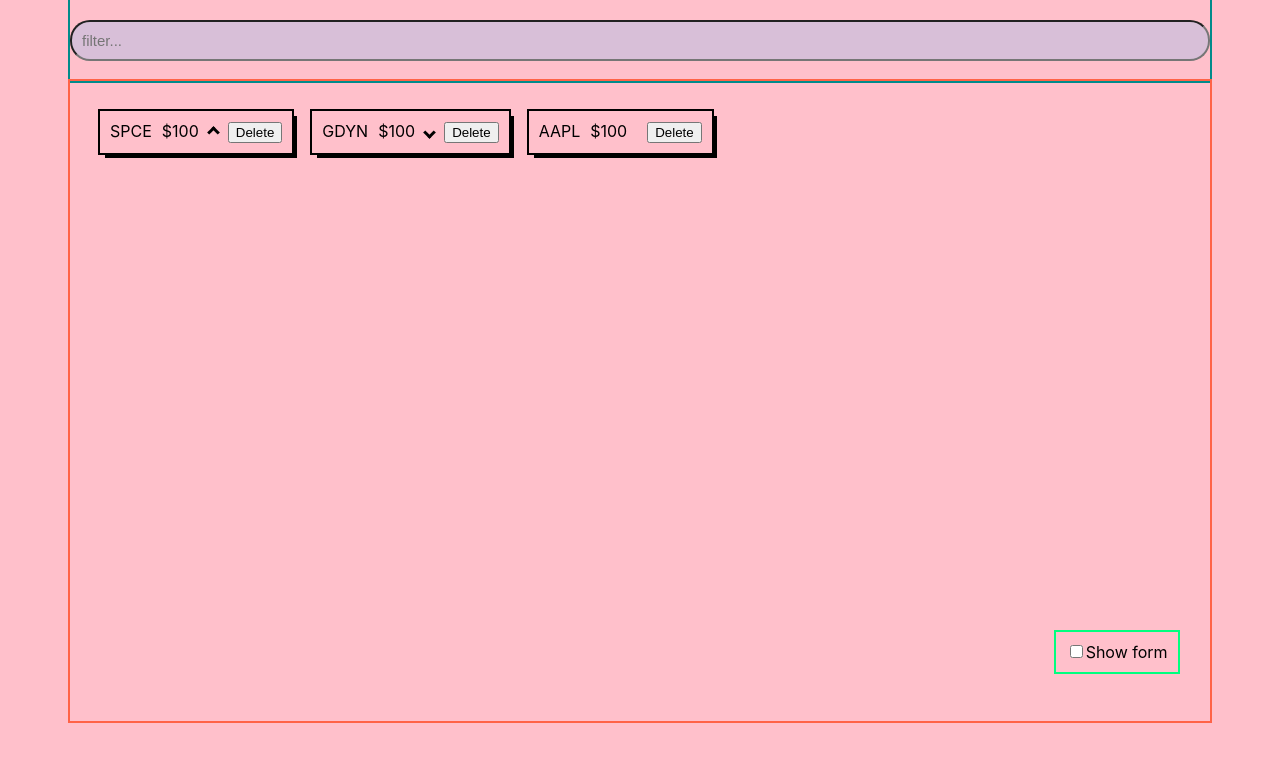
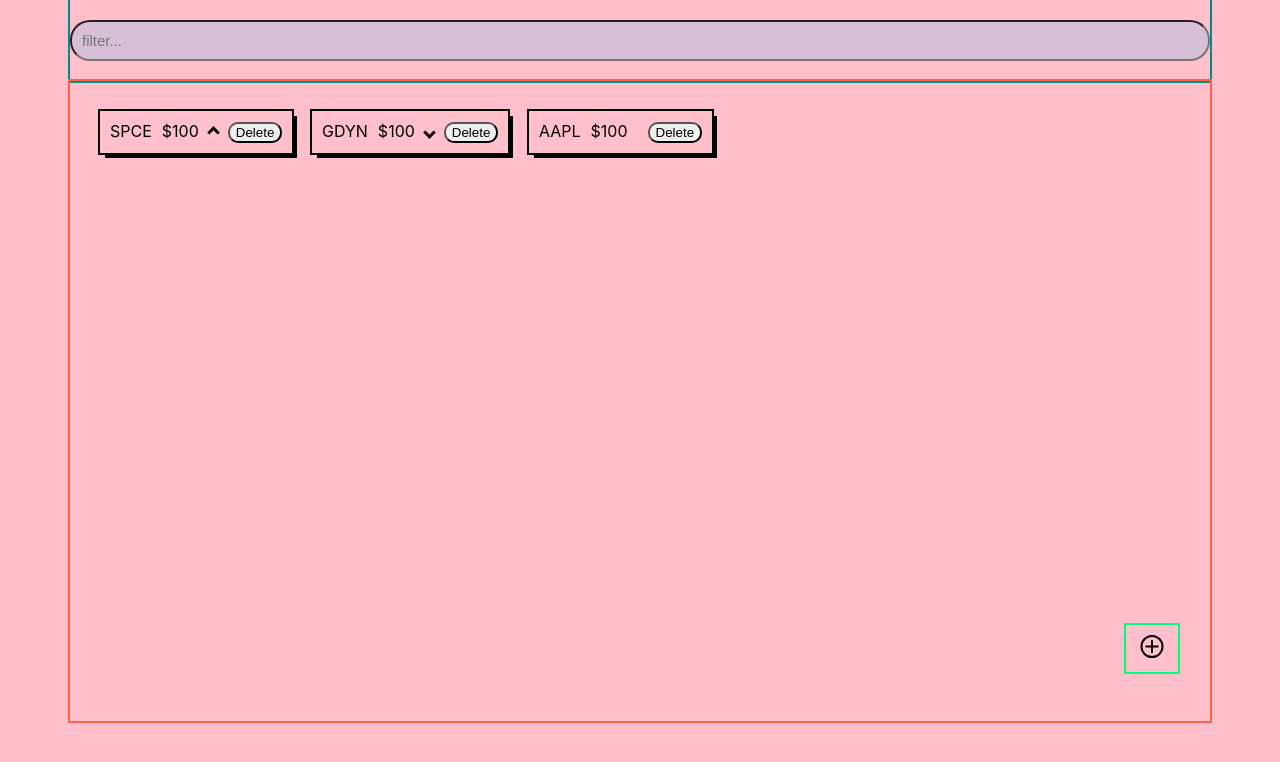
Before and after one commit to timothy-ryabikin/GridDynamicsTask, a React (Create React App) app in the folder task/: page / in a window 1280 px wide. Shown: the top 762 px of the page. Built offline with nearby package versions, Linux system fonts and the light colour scheme.

Commit message:
Added animations

```diff
--- a/task/src/App.js
+++ b/task/src/App.js
@@ -12,16 +12,16 @@
     { id: 3, name: 'AAPL', price: "100", trend: "nochange", showDelete: true },
   ]);
 
-  // аналогично componentDidUpdate - много раз
+  const [filteredTickers, setFilteredTickers] = useState([]);
+
   useEffect(() => {
-    console.log("APP useEffect");
     localStorage.setItem("key", JSON.stringify(tickers))
   });
 
   return (
     <div className="App">
-      <Filter tickers={tickers} setTickers={setTickers}></Filter>
-      <Content tickers={tickers} setTickers={setTickers}></Content>
+      <Filter tickers={tickers} setTickers={setTickers} filteredTickers={filteredTickers} setFilteredTickers={setFilteredTickers}></Filter>
+      <Content tickers={tickers} setTickers={setTickers} filteredTickers={filteredTickers} ></Content>
       <TickerForm tickers={tickers} setTickers={setTickers}></TickerForm>
     </div>
   );
--- a/task/src/Filter.js
+++ b/task/src/Filter.js
@@ -3,19 +3,36 @@
 
 function Filter(props) {
 
-    const { tickers, setTickers } = props;
+    const { tickers, setTickers, filteredTickers, setFilteredTickers } = props;
 
-    const [search, setSearch] = useState("")
+    const [search, setSearch] = useState("");
+
+    const [dummy, setDummy] = useState();
 
     const handleChangeName = (e) => {
         setSearch(e.target.value);
     }
 
+    // const filterContent = (e) => {
+    //     e.preventDefault();
+    //     const regexp = new RegExp(search, 'i');
+    //     const filter = tickers.filter(ticker => regexp.test(ticker.name));
+    //     setFilteredTickers(filter);
+    //     if (filteredTickers.length != 0) {
+    //         setTickerOrFilter(true);
+    //         console.log(filteredTickers);
+    //     }
+    //     else (setTickerOrFilter(false))
+    //     if (search == "") {
+    //         setFilteredTickers([]);
+    //         console.log(tickerOrFilter);
+    //     }
+    // }
+
     const filterContent = (e) => {
         e.preventDefault();
-        console.log("search = " + search);
         const regexp = new RegExp(search, 'i');
-        const newArr = tickers.filter(item => regexp.test(item.name));
+        const newArr = tickers.filter(ticker => regexp.test(ticker.name));
         console.log(newArr);
         setTickers(newArr);
     }
--- a/task/src/TickerForm.js
+++ b/task/src/TickerForm.js
@@ -35,8 +35,6 @@
         ])
     }
 
-
-
     return (
         <section className="ticker-form">
             {showForm &&
@@ -56,22 +54,23 @@
                             </select>
                         </div>
                         <div className="ticker-form__input">
-                            <input type="submit" value="+" />
+                            <input type="submit" value="Add ticker" className="tikcer-form__add-ticker pointer" />
                         </div>
                     </form>
                 </div>}
-            <div>
-                <div className="pointer">
-                    <input className="pointer"
+            <div className="button-show-ticker">
+                <input className="pointer show-filter"
                     id="showform"
                     type="checkbox"
                     checked={showForm}
                     value={showForm}
                     onChange={() => setShowForm(!showForm)}
                 />
-                    <label className="pointer" for="showform">Show form</label>
+                <label for="showform" className="pointer">
+                    <svg xmlns="http://www.w3.org/2000/svg" viewBox="0 0 24 24" width="32" height="23"><defs></defs><title>Add ticker</title><g id="_8.add" data-name="8.add"><circle class="cls-1" cx="12" cy="12" r="11" /><line class="cls-1" x1="12" y1="6" x2="12" y2="18" /><line class="cls-1" x1="18" y1="12" x2="6" y2="12" /></g></svg>
+                </label>
             </div>
-            </div>
+
         </section >
     )
 }
--- a/task/src/css/Content.css
+++ b/task/src/css/Content.css
@@ -1,3 +1,18 @@
+@keyframes scale-up-bl {
+    0% {
+      -webkit-transform: scale(0.5);
+              transform: scale(0.5);
+      -webkit-transform-origin: 0% 100%;
+              transform-origin: 0% 100%;
+    }
+    100% {
+      -webkit-transform: scale(1);
+              transform: scale(1);
+      -webkit-transform-origin: 0% 100%;
+              transform-origin: 0% 100%;
+    }
+  }
+
 .content{
     outline: 2px solid tomato;
     height: 80vh;
@@ -9,11 +24,24 @@
     padding: 10px;
     margin: 10px;
     box-shadow: 5px 5px;
+    animation: scale-up-bl 0.4s cubic-bezier(0.390, 0.575, 0.565, 1.000) both;
+
 }
 
 .content__item:hover{
     transition: all 0.25s;
     transform: scale(1.1);
+}
+
+.delete-ticker-button button{
+    outline: none;
+    border-radius: 10px;
+}
+
+.delete-ticker-button button:hover{
+    transition: all 0.25s;
+    transform: scale(1.1);
+    background-color:plum;
 }
 
 .content__about{
@@ -27,7 +55,7 @@
     margin-right: 10px;
 }
 
-i {
+i{
     border: solid black;
     border-width: 0 3px 3px 0;
     display: inline-block;
--- a/task/src/css/Filter.css
+++ b/task/src/css/Filter.css
@@ -9,9 +9,14 @@
     outline: none;
     margin: 20px 0 20px 0;
     font-size: 15px;
-    transition: all 0.5s;
+
 }
 
 .filter__search-field:focus{
+    transition: all 0.5s;
     background-color: thistle;
 }
+
+.show-filter{
+    display: none;
+}
--- a/task/src/css/TickerForm.css
+++ b/task/src/css/TickerForm.css
@@ -4,12 +4,68 @@
     position: absolute;
     right: 8%;
     bottom: 16%;
+    display: flex;
+    flex-direction: column;
 }
 
-/* .ticker-form__about{
-    display: flex;
-} */
+.ticker-form__input {
+    padding: 10px;
+}
+
+@keyframes scale-up-center {
+    0% {
+      transform: scale(0.5);
+    }
+    100% {
+      transform: scale(1);
+    }
+  }
+
+.ticker-form__about{
+    background-color: wheat;
+    outline: 2px solid black;
+    box-shadow: 5px 5px;
+    margin-bottom: 20px;
+    animation: scale-up-center 0.4s cubic-bezier(0.390, 0.575, 0.565, 1.000) both;
+}
+
+.hide{
+    visibility: hidden;
+    opacity: 0;
+    filter: alpha(opacity=0);
+    transform: translateX(100%);
+}
+
+.ticker-form__input input{
+    border-radius: 10px;
+    outline: none;
+    padding: 5px;
+}
+
+.ticker-form__input input:focus{
+    transition: all 0.5s;
+    background-color: thistle;
+}
+
+.tikcer-form__add-ticker:hover{
+    transition: all 0.25s;
+    transform: scale(1.1);
+    background-color:plum;
+    }
 
 .pointer:hover{
     cursor: pointer;
 }
+
+.button-show-ticker{
+    align-self:flex-end;
+}
+
+
+.cls-1{
+    fill:none;
+    stroke:#000;
+    stroke-linecap:round;
+    stroke-linejoin:
+    round;stroke-width:2px;
+}
```
Also changed, not shown: task/src/Content.js (+7 -9 lines). Lines whose indentation alone changed are shown as unchanged.
